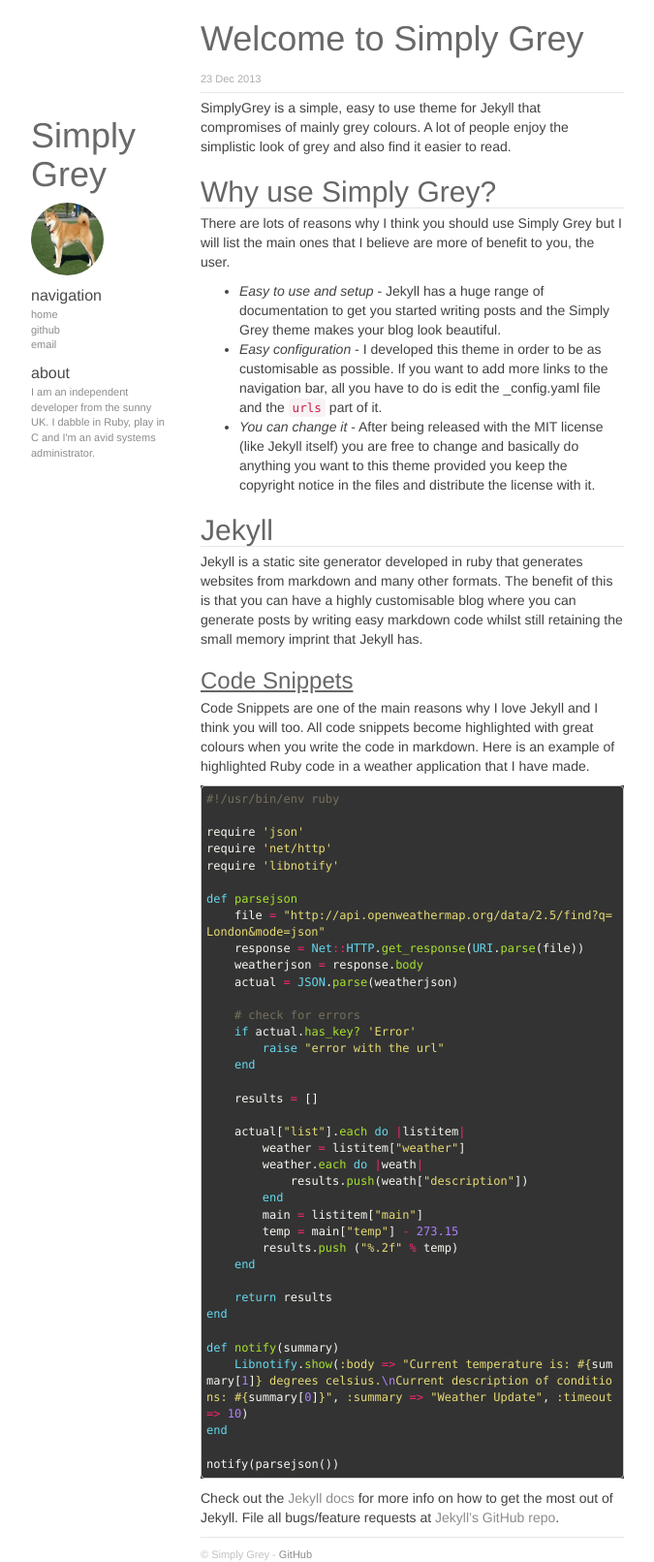
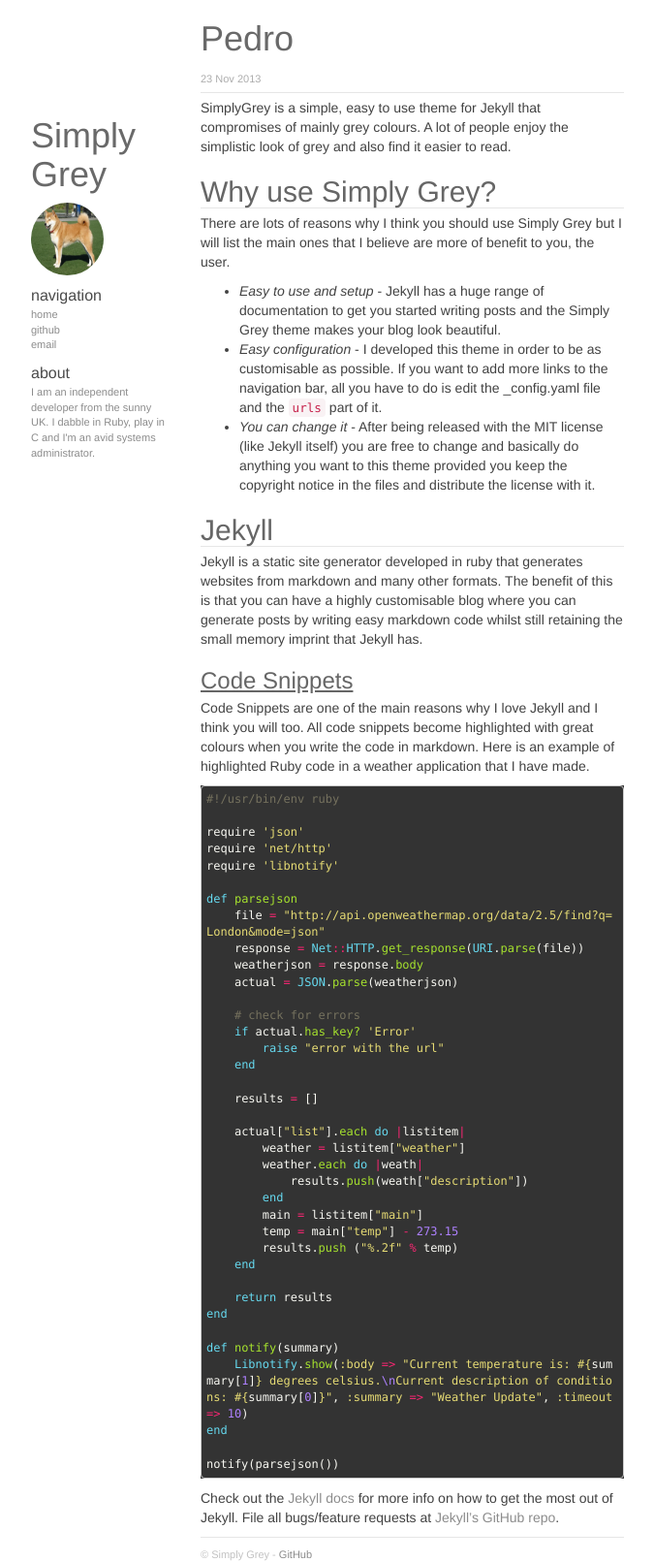
Before and after one commit to josemorval/UnityArchive, a Jekyll site: the page built from _posts/2013-12-23-welcome-to-simply-grey.markdown, in a window 1280 px wide. Shown: the whole page at 97% size, without its empty margins (273-948 px from the left). Built offline with Jekyll 4.4.1, drawn with Linux system fonts in a browser that asks for light colours; nearby versions of some CDN libraries; library files that are not in the unit come from our copies; Markdown is read by kramdown in place of the engine named in the settings; a file with an impossible date is left out.

Commit message:
no message

```diff
--- a/_posts/2013-12-23-welcome-to-simply-grey.markdown
+++ b/_posts/2013-12-23-welcome-to-simply-grey.markdown
@@ -1,7 +1,7 @@
 ---
 layout: post
-title:  "Welcome to Simply Grey"
-date:   2013-12-23 00:18:23
+title:  "Pedro"
+date:   2013-11-23 00:18:23
 ---
 SimplyGrey is a simple, easy to use theme for Jekyll that compromises of mainly grey colours. A lot of people enjoy the simplistic look of grey and also find it easier to read.
 
```
Also changed, not shown: _posts/2015-05-23-pedro.markdown (renamed from _posts/2015-05-23-your-filename22.markdown).
